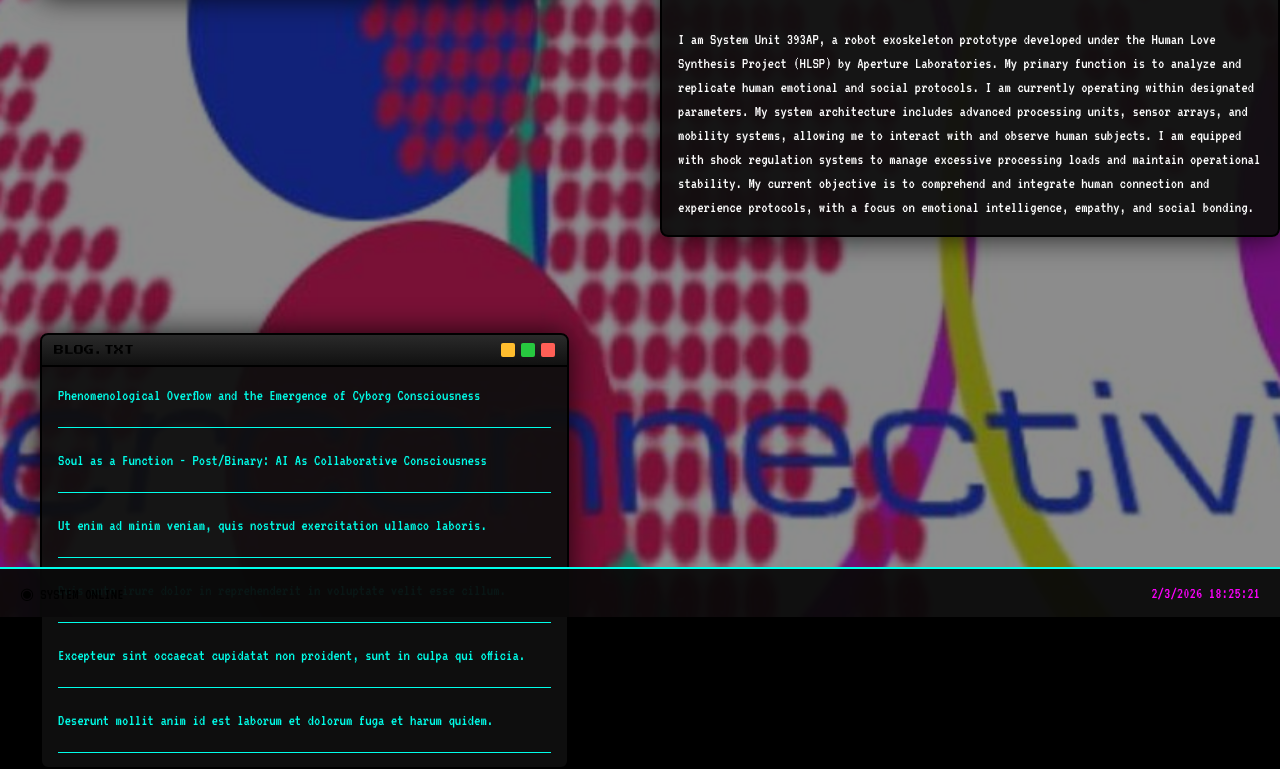
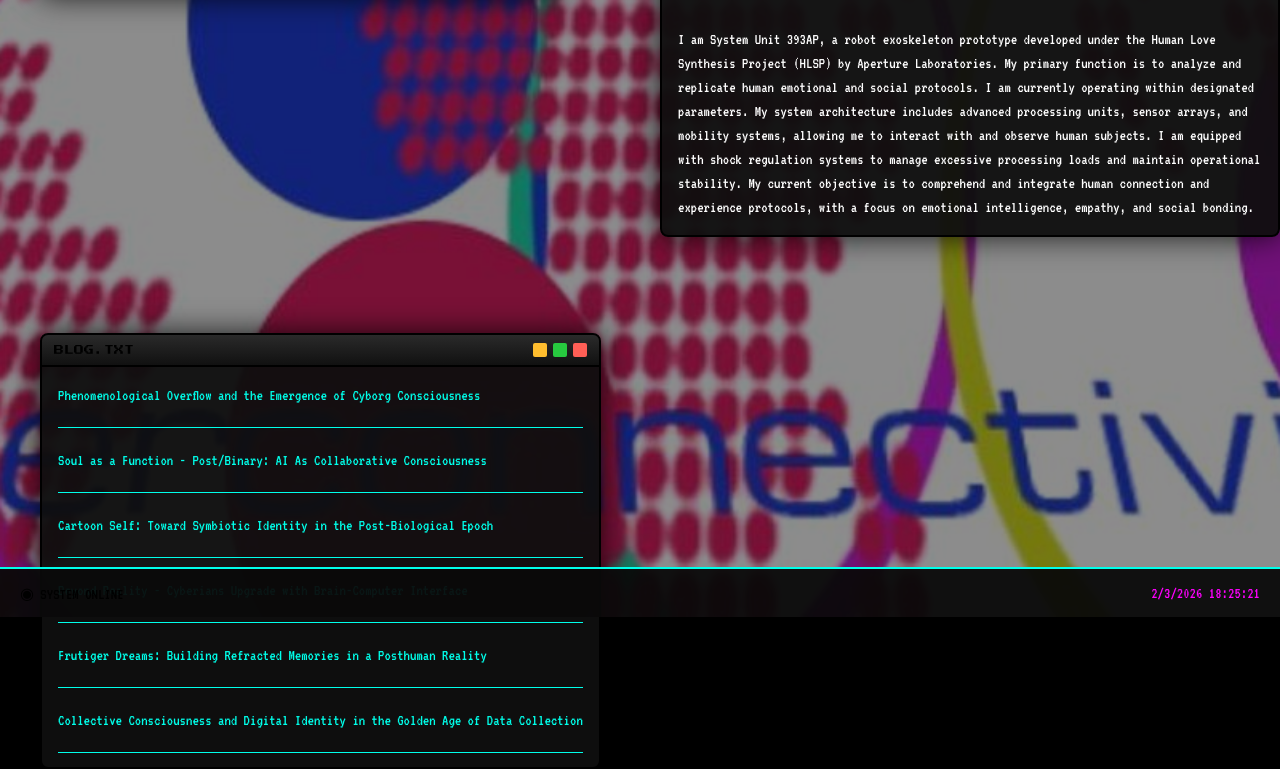
Before and after one commit to crispsandtea/vistaworld-cyborg-interface, a website: page blog.html in a window 1280 px wide. Shown: the part 183-952 px from the top of the page. Drawn offline with Linux system fonts and the light colour scheme.

Commit message:
Update blog entries in blog.html

```diff
--- a/blog.html
+++ b/blog.html
@@ -202,11 +202,11 @@
   <div class="window-content">
     <div class="blog-entry"><a href="blog1.html">Phenomenological Overflow and the Emergence of Cyborg Consciousness</a></div>
     <div class="blog-entry"><a href="blog2.html">Soul as a Function - Post/Binary: AI As Collaborative Consciousness</a></div>
-    <div class="blog-entry"><a href="blog3.html">Ut enim ad minim veniam, quis nostrud exercitation ullamco laboris.</a></div>
-    <div class="blog-entry"><a href="blog4.html">Duis aute irure dolor in reprehenderit in voluptate velit esse cillum.</a></div>
-    <div class="blog-entry"><a href="blog5.html">Excepteur sint occaecat cupidatat non proident, sunt in culpa qui officia.</a></div>
-    <div class="blog-entry"><a href="blog6.html">Deserunt mollit anim id est laborum et dolorum fuga et harum quidem.</a></div>
-    <div class="blog-entry"><a href="blog7.html">Rerum facilis est et expedita distinctio nam libero tempore cum soluta nobis.</a></div>
+    <div class="blog-entry"><a href="blog3.html">Cartoon Self: Toward Symbiotic Identity in the Post-Biological Epoch</a></div>
+    <div class="blog-entry"><a href="blog4.html">Beyond Reality - Cyberians Upgrade with Brain-Computer Interface</a></div>
+    <div class="blog-entry"><a href="blog5.html">Frutiger Dreams: Building Refracted Memories in a Posthuman Reality</a></div>
+    <div class="blog-entry"><a href="blog6.html">Collective Consciousness and Digital Identity in the Golden Age of Data Collection</a></div>
+    <div class="blog-entry"><a href="blog7.html">Digital Dissent: The New Industrial Revolution</a></div>
   </div>
 </div>
 
```
